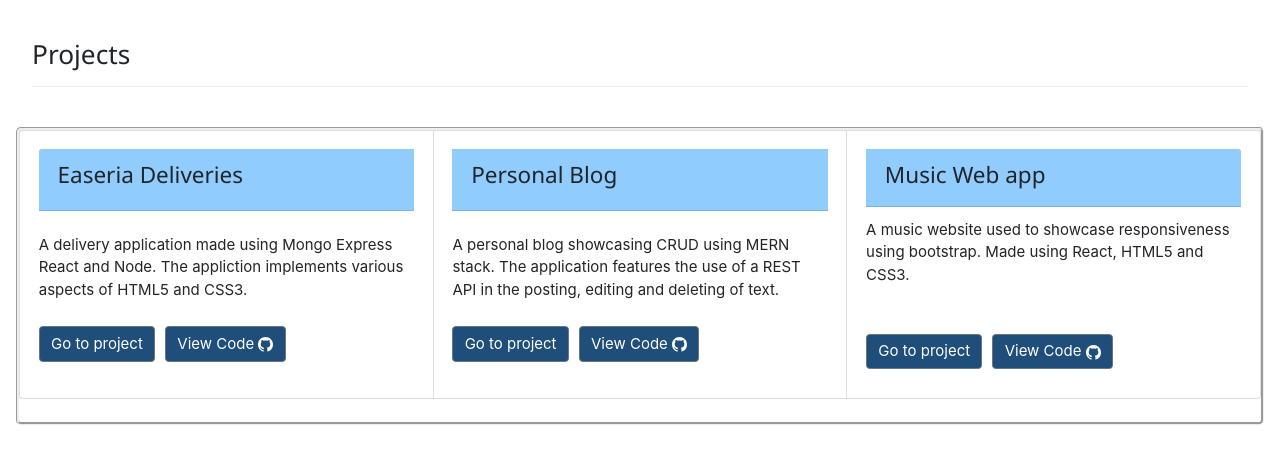
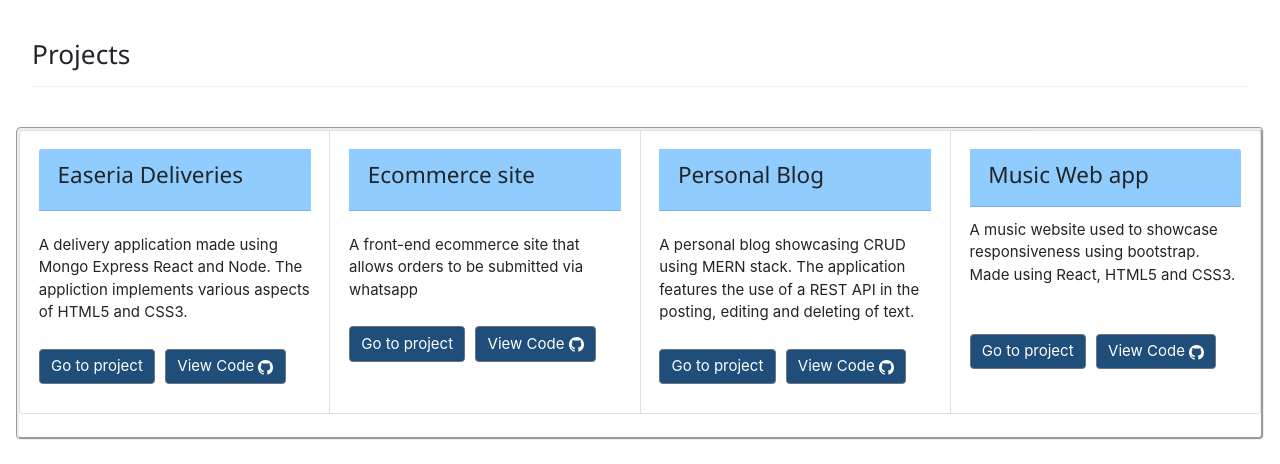
Before and after one commit to pchessah/personal-website, a React (Create React App) app: page / in a window 1280 px wide. Shown: the part 840-1304 px from the top of the page. Built offline with nearby package versions, Linux system fonts and the light colour scheme.

Commit message:
added new project

```diff
--- a/package.json
+++ b/package.json
@@ -10,6 +10,7 @@
     "@testing-library/react": "^9.3.2",
     "@testing-library/user-event": "^7.1.2",
     "bootstrap": "^4.4.1",
+    "emailjs-com": "^2.4.1",
     "react": "^16.12.0",
     "react-bootstrap": "^1.0.0-beta.17",
     "react-dom": "^16.12.0",
--- a/src/Home.jsx
+++ b/src/Home.jsx
@@ -1,10 +1,40 @@
-import React from "react";
+import React, { useState } from "react";
 import { Button, CardTitle, CardText, CardGroup, CardBody } from "reactstrap";
 import { GoMarkGithub } from "react-icons/go";
 import { Card } from "react-bootstrap";
 import { FaLinkedin } from "react-icons/fa";
 
 function Home() {
+  const [emailState, setEmailState] = useState({
+    name: "Name",
+    Email: "example@email.com",
+    comment: "comment",
+  });
+
+  const handleChange = (e)=>{
+    setEmailState({comment: e.target.value})
+
+  }
+
+  const handleSubmit = (e) =>{
+    const templateId = 'template_id';
+    sendFeedback(templateId, {message_html: emailState.comment, from_name: emailState.name, reply_to: emailState.email})
+
+  }
+
+  const sendFeedback = (templateId, variables)=> {
+    window.emailjs.send(
+      'gmail', templateId,
+      variables
+      ).then(res => {
+        console.log('Email successfully sent!')
+      })
+      // Handle errors here however you like, or use a React error boundary
+      .catch(err => console.error('Oh well, you failed. Here some thoughts on the error that occured:', err))
+    }
+
+
+
   return (
     <div>
       <div id="homePage">
@@ -54,6 +84,39 @@ function Home() {
                 </a>
                 <a
                   href="https://github.com/pchessah/music_chart"
+                  target="_blank"
+                  rel="noopener noreferrer"
+                >
+                  <Button
+                    style={{ backgroundColor: "#1e4e79", margin: "10px" }}
+                  >
+                    View Code <GoMarkGithub />
+                  </Button>
+                </a>
+              </CardBody>
+            </Card>
+            <Card>
+              <CardBody>
+                <Card.Header style={{ backgroundColor: "#91CCFF" }}>
+                  <CardTitle>
+                    <h4>Ecommerce site</h4>
+                  </CardTitle>
+                </Card.Header>
+                <br />
+                <CardText>
+            A front-end ecommerce site that allows orders to be submitted via whatsapp
+                </CardText>
+                <a
+                  href="http://gamecraft.netlify.app"
+                  target="_blank"
+                  rel="noopener noreferrer"
+                >
+                  <Button style={{ backgroundColor: "#1e4e79" }}>
+                    Go to project
+                  </Button>
+                </a>
+                <a
+                  href="https://github.com/pchessah/ecommerce"
                   target="_blank"
                   rel="noopener noreferrer"
                 >
@@ -491,8 +554,14 @@ function Home() {
               placeholder="Comment"
               required
               name="Comment"
+              value={emailState.feedback}
+              onChange={handleChange}
             />
-            <button className="w3-button w3-black w3-section" type="submit">
+            <button
+              className="w3-button w3-black w3-section"
+              type="submit"
+              onClick={handleSubmit}
+            >
               <i className="fa fa-paper-plane"></i> Send Message
             </button>
           </form>
```
Also changed, not shown: 1 other file (tests, documents, lock files or other folders).
